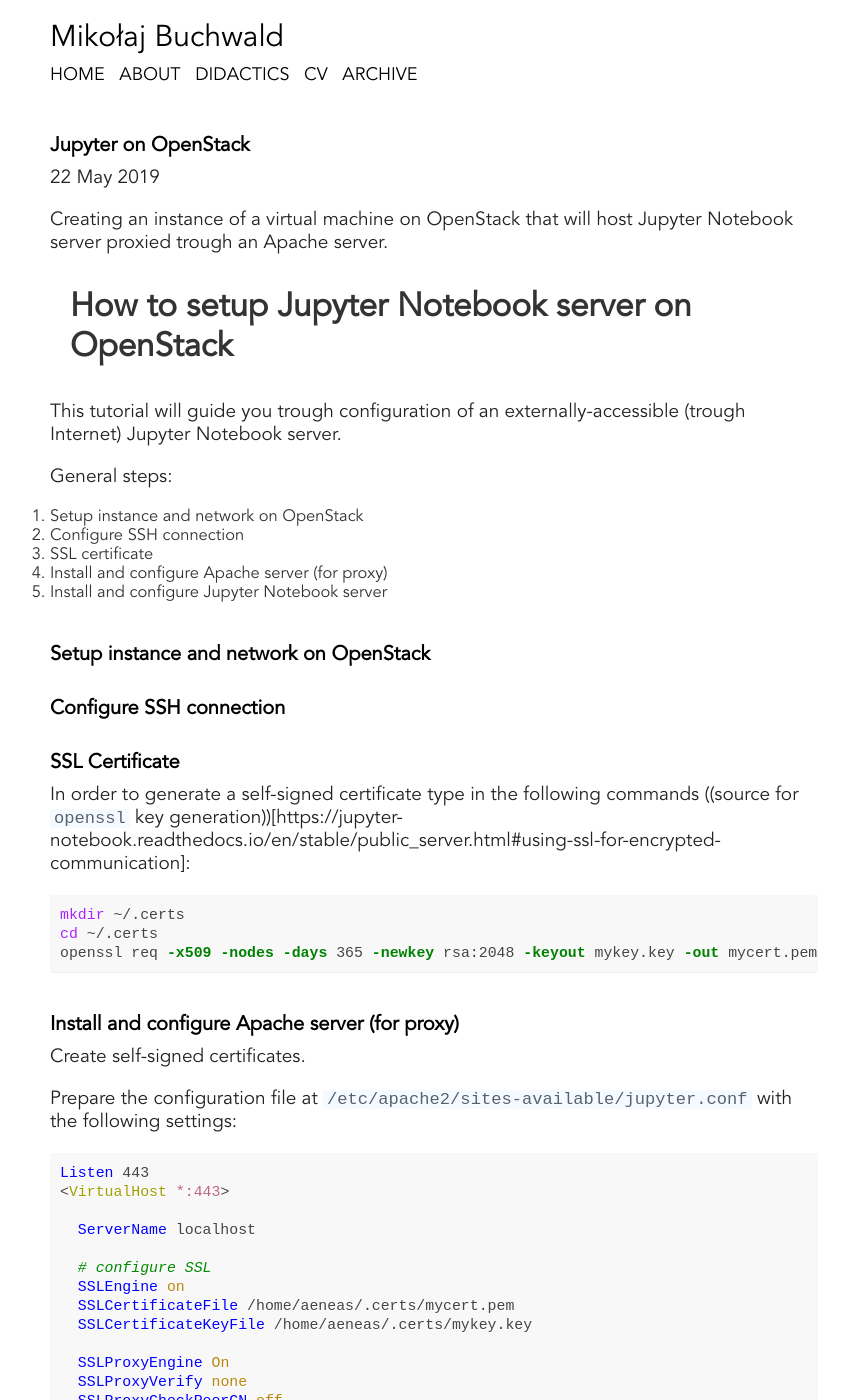
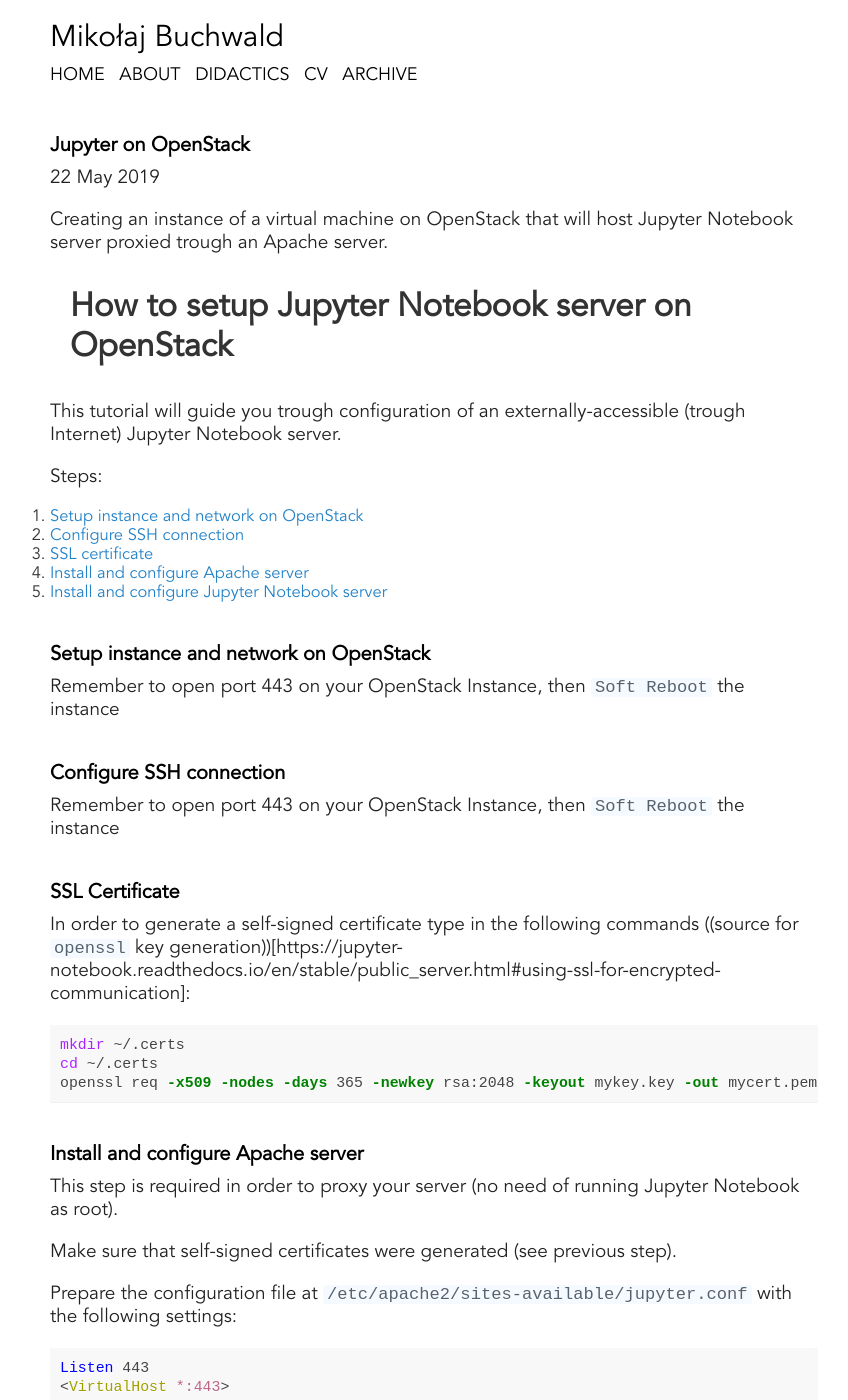
Before and after one commit to mikbuch/mikbuch.github.io, a Jekyll site: the page built from _posts/2019-05-22-Jupyter-Notebook-OpenStack.md, in a window 1280 px wide and 1400 px high. Shown: the whole window, without its empty margins (206-1054 px from the left). Built offline with Jekyll 4.4.1, drawn with Linux system fonts in a browser that asks for light colours; comment, search, counter and statistics services are not loaded.

Commit message:
Notebook OpenStack TOC and 443 port info

````diff
--- a/_posts/2019-05-22-Jupyter-Notebook-OpenStack.md
+++ b/_posts/2019-05-22-Jupyter-Notebook-OpenStack.md
@@ -13,17 +13,23 @@
 
 This tutorial will guide you trough configuration of an externally-accessible (trough Internet) Jupyter Notebook server.
 
-General steps:
-1. Setup instance and network on OpenStack
-2. Configure SSH connection
-3. SSL certificate
-4. Install and configure Apache server (for proxy)
-5. Install and configure Jupyter Notebook server
+Steps:
+1. [Setup instance and network on OpenStack](#setup-instance-and-network-on-openstack)
+2. [Configure SSH connection](#configure-ssh-connection)
+3. [SSL certificate](#ssl-certificate)
+4. [Install and configure Apache server](#install-and-configure-apache-server)
+5. [Install and configure Jupyter Notebook server](#install-and-configure-jupyter-notebook-server)
 
 
 ## Setup instance and network on OpenStack
 
+Remember to open port 443 on your OpenStack Instance, then `Soft Reboot` the instance
+
+
 ## Configure SSH connection
+
+Remember to open port 443 on your OpenStack Instance, then `Soft Reboot` the instance
+
 
 ## SSL Certificate
 
@@ -34,9 +40,11 @@
 openssl req -x509 -nodes -days 365 -newkey rsa:2048 -keyout mykey.key -out mycert.pem
 ```
 
-## Install and configure Apache server (for proxy)
+## Install and configure Apache server
 
-Create self-signed certificates.
+This step is required in order to proxy your server (no need of running Jupyter Notebook as root).
+
+Make sure that self-signed certificates were generated (see previous step).
 
 Prepare the configuration file at `/etc/apache2/sites-available/jupyter.conf` with the following settings:
 ```apache
````
